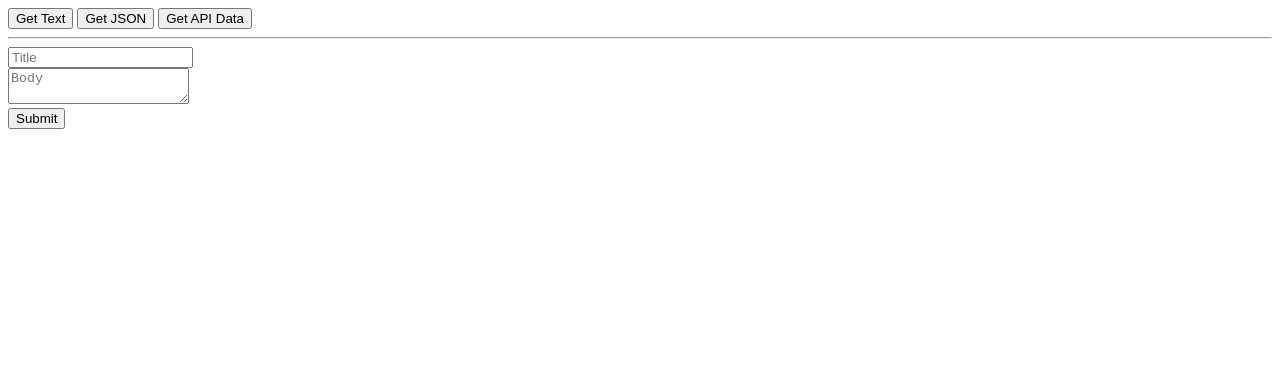
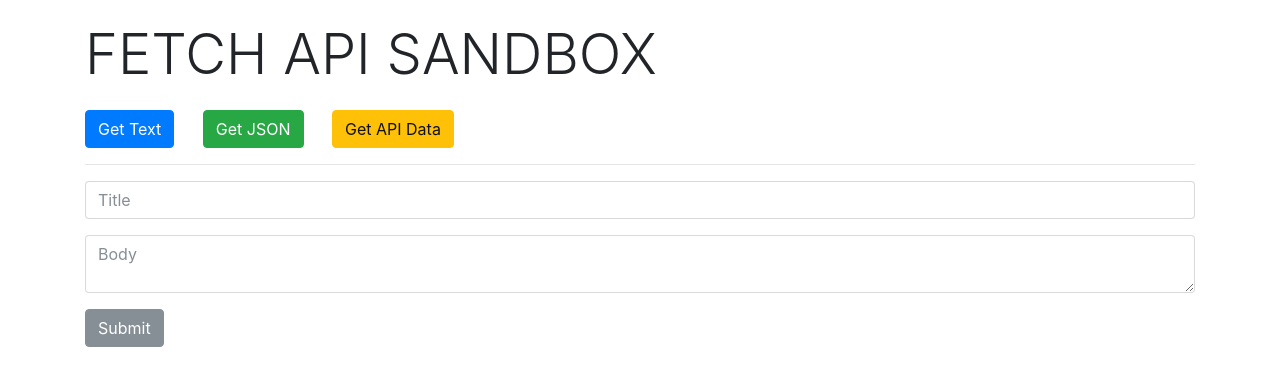
Before and after one commit to VisheshSingh/FetchAPI, a plain HTML site: page index.html in a window 1280 px wide. Drawn offline with nearby package versions, Linux system fonts and the light colour scheme.

Commit message:
Styling UI using Bootstrap 4

```diff
--- a/index.html
+++ b/index.html
@@ -4,24 +4,32 @@
     <meta charset="UTF-8">
     <meta name="viewport" content="width=device-width, initial-scale=1.0">
     <meta http-equiv="X-UA-Compatible" content="ie=edge">
+    <link rel="stylesheet" href="https://maxcdn.bootstrapcdn.com/bootstrap/4.0.0-beta/css/bootstrap.min.css" integrity="sha384-/Y6pD6FV/Vv2HJnA6t+vslU6fwYXjCFtcEpHbNJ0lyAFsXTsjBbfaDjzALeQsN6M" crossorigin="anonymous">
     <title>Fetch API Sandbox</title>
 </head>
 <body>
-    <button id="getText">Get Text</button>
-    <button id="getJson">Get JSON</button>
-    <button id="getApi">Get API Data</button>
+    <div class="container">
+        <h1 class="display-4 mt-4 mb-4">FETCH API SANDBOX</h1>
+        <button class="btn btn-primary mr-4" id="getText">Get Text</button>
+        <button class="btn btn-success mr-4" id="getJson">Get JSON</button>
+        <button class="btn btn-warning mr-4" id="getApi">Get API Data</button>
 
         <div id="content"></div>
+
         <hr>
+
         <form id="addPosts">
-        <div>
-            <input type="text" id="title" placeholder="Title">
+            <div class="form-group">
+                <input type="text" class="form-control" id="title" placeholder="Title">
             </div>
-        <div>
-            <textarea type="text" id="body" placeholder="Body"></textarea>
+            <div class="form-group">
+                <textarea type="text" class="form-control" id="body" placeholder="Body"></textarea>
             </div>
-        <input type="submit" id="submit" value="Submit">
+            <input class="btn btn-secondary mr-4" type="submit" id="submit" value="Submit">
         </form>
+    </div>
+
+
 
     <script>
         document.getElementById('getText').addEventListener('click', getText)
```
Lines whose indentation alone changed are shown as unchanged.
